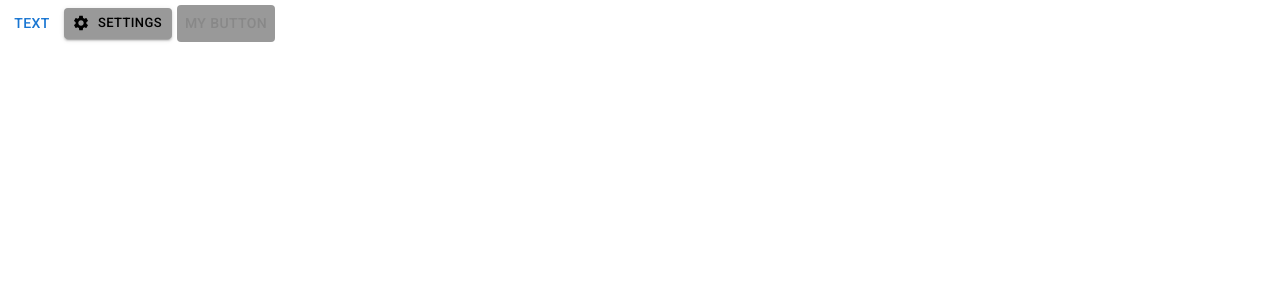
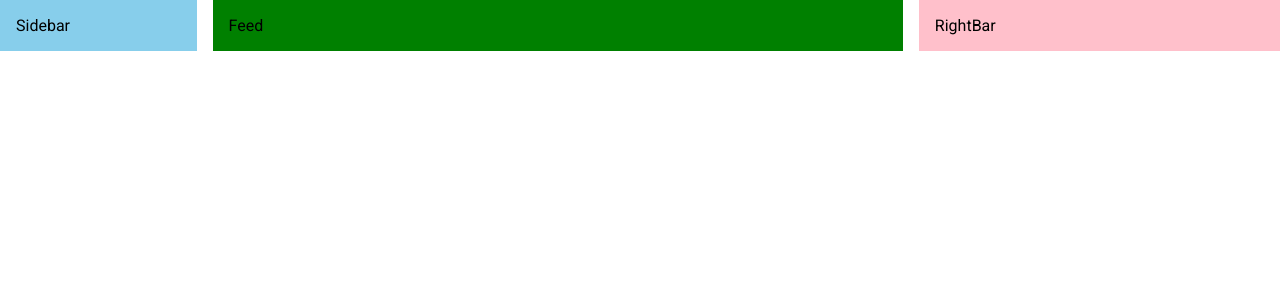
Before and after one commit to ElDev1/social_network_landing, a React (Create React App) app: page / in a window 1280 px wide. Shown: the top 300 px of the page. Built offline with nearby package versions, Linux system fonts and the light colour scheme.

Commit message:
creating layouts with mui

```diff
--- a/src/App.js
+++ b/src/App.js
@@ -1,33 +1,18 @@
-import { Settings } from "@mui/icons-material";
-import { Button, styled, Typography } from "@mui/material";
+import Rightbar from "./components/Rightbar";
+import Sidebar from "./components/Sidebar";
+import Feed from "./components/Feed";
+import { Box, Stack } from "@mui/material";
 
 function App() {
-  const BlueButton = styled(Button)(({theme})=> ({
-    backgroundColor: theme.palette.otherColor.main,
-    color: "#888",
-    margin: 5,
-    "&:hover": {
-      backgroundColor: "lightblue"
-    },
-    "&disabled": {
-      backgroundColor: "gray",
-      color: "white"
-    }
-  }))
 
   return (
-    <div>
-      <Button variant="text">text</Button>
-      <Button
-        startIcon={<Settings/>}
-        variant="contained"
-        color="otherColor"
-        size="small"
-      >
-        Settings
-      </Button>
-      <BlueButton>My Button</BlueButton>
-    </div>
+    <Box>
+      <Stack direction="row" spacing={2} justifyContent="space-between">
+        <Sidebar />
+        <Feed />
+        <Rightbar />
+      </Stack>
+    </Box>
   );
 }
 
--- /dev/null
+++ b/src/components/Feed.jsx
@@ -0,0 +1,10 @@
+import React from 'react';
+import { Box } from "@mui/material";
+
+const Feed = () => {
+  return (
+    <Box bgcolor="green" flex={4} p={2}>Feed</Box>
+  )
+}
+
+export default Feed
--- /dev/null
+++ b/src/components/Rightbar.jsx
@@ -0,0 +1,10 @@
+import React from 'react'
+import { Box } from "@mui/material";
+
+const Rightbar = () => {
+  return (
+    <Box bgcolor="pink" flex={2} p={2}>RightBar</Box>
+  )
+}
+
+export default Rightbar
--- /dev/null
+++ b/src/components/Sidebar.jsx
@@ -0,0 +1,10 @@
+import { Box } from '@mui/material'
+import React from 'react'
+
+const Sidebar = () => {
+  return (
+    <Box bgcolor="skyblue" flex={1} p={2}>Sidebar</Box>
+  )
+}
+
+export default Sidebar
--- a/src/index.js
+++ b/src/index.js
@@ -7,8 +7,6 @@ import {theme} from './theme';
 const root = ReactDOM.createRoot(document.getElementById('root'));
 root.render(
   <React.StrictMode>
-    <ThemeProvider theme={theme}>
       <App />
-    </ThemeProvider>
   </React.StrictMode>
 );
```
Also changed, not shown: src/components/NavBar.jsx (added, +9 -0 lines).
